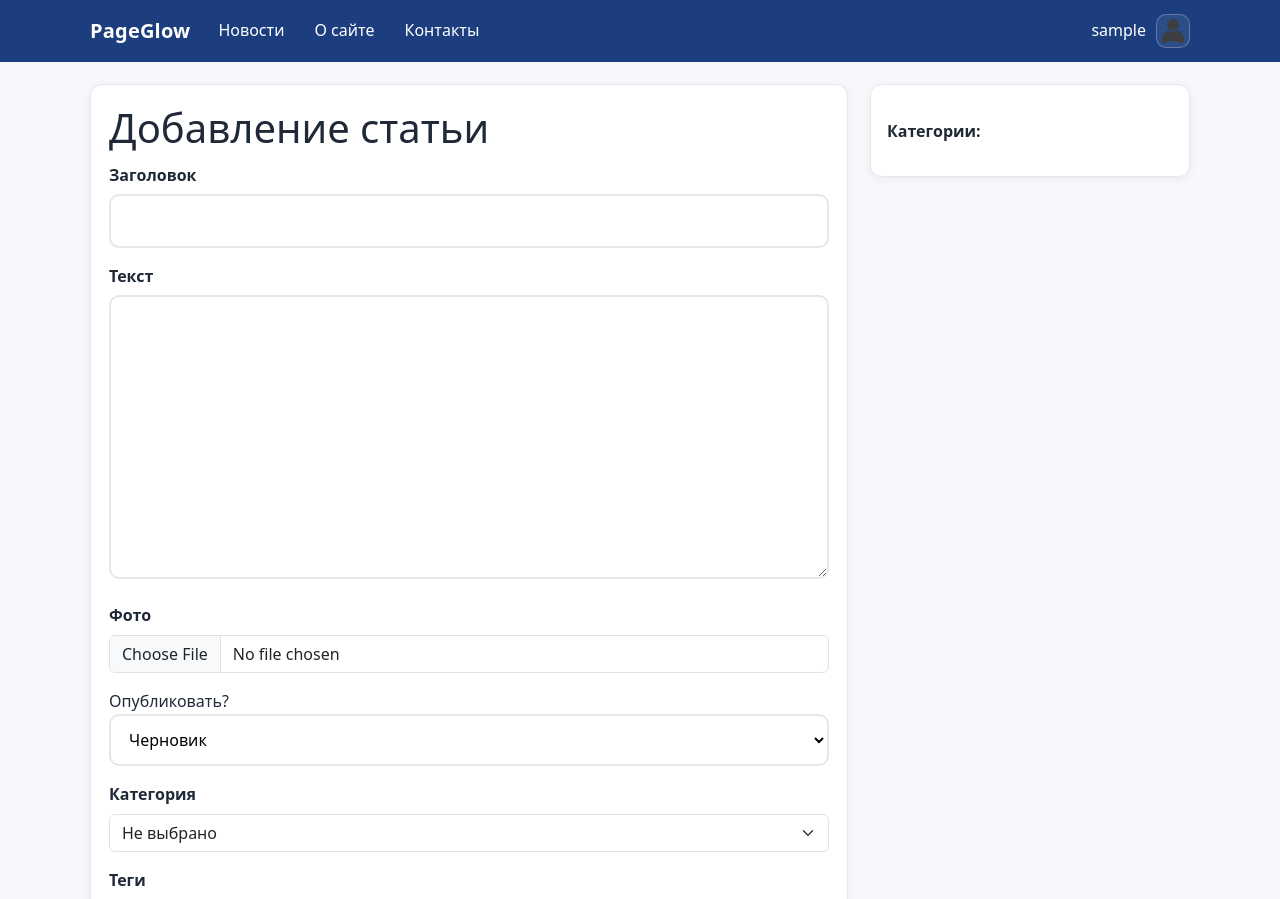
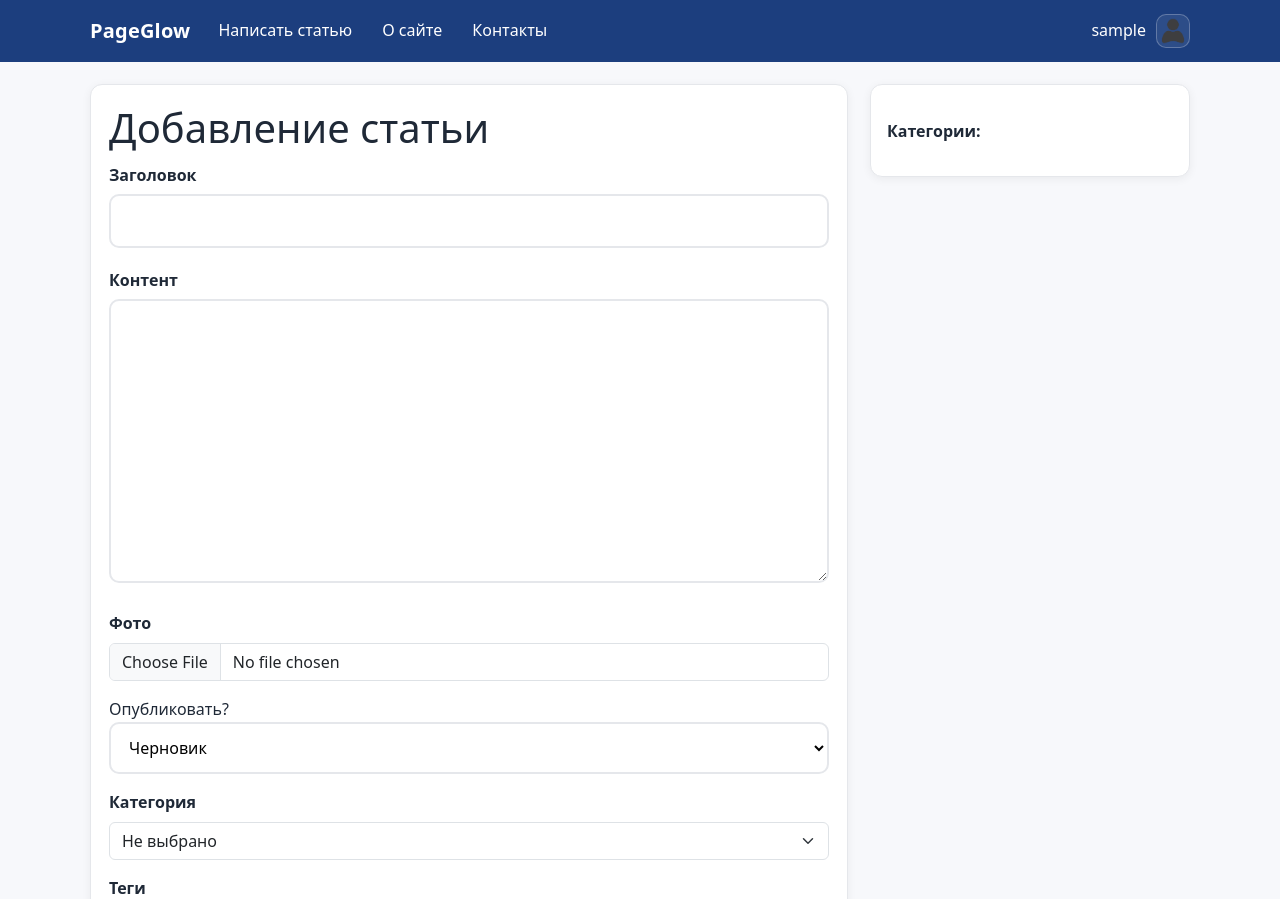
Before and after one commit to guseintarss/PageGlow3.0, a Django app: page /addpage/ in a window 1280 px wide. Shown: the top 899 px of the page. Run offline with Django 5.2, Linux system fonts and the light colour scheme; the visitor is signed in with stand-in values (Sample User, id 1); data that the repository does not hold is empty; some libraries are stand-ins or nearby versions.

Commit message:
обновленный редактор текста 2

```diff
--- a/PageGlow/main/forms.py
+++ b/PageGlow/main/forms.py
@@ -8,31 +8,22 @@ from .models import *
 
 class AddPostForm(forms.ModelForm):
     cat = forms.ModelChoiceField(queryset=Category.objects.all(), empty_label='Не выбрано', label='Категория', widget=forms.Select(attrs={'class': 'form-select'}))
-    content = forms.CharField(label='Текст', widget=CKEditor5Widget(config_name='default'))
+    content = forms.CharField(label='Контент', widget=CKEditor5Widget(config_name='default'))
 
-    # def __init__(self, *args, **kwargs):
-    #     super().__init__(*args, **kwargs)
-    #     self.fields["text"].required = False
+    def __init__(self, *args, **kwargs):
+        super().__init__(*args, **kwargs)
+        self.fields["content"].required = False
 
     class Meta:
         model = Post
         fields = ['title', 'content', 'photo', 'is_published', 'cat', 'tags']
         widgets = {
-            'content': CKEditor5Widget(config_name='default', attrs={'rows': 20, 'class': 'form-control', 'id': 'ckeditor-field'}),
             'photo': forms.ClearableFileInput(attrs={'class':'form-control'}),
             'tags': forms.SelectMultiple(attrs={'class':'form-control'}),
         }
     def clean_title(self):
         title = self.cleaned_data['title']
         return title
-
-    def clean_content(self):
-        content = self.cleaned_data.get('content')
-        try:
-            md(content)  # Проверка на валидность Markdown
-        except:
-            raise forms.ValidationError("Некорректный Markdown-синтаксис")
-        return content
 
 class UploadFileForm(forms.Form):
     file = forms.FileField(label='Файл',widget=forms.ClearableFileInput(attrs={'class': 'form-control'}))
--- a/PageGlow/main/models.py
+++ b/PageGlow/main/models.py
@@ -27,7 +27,7 @@ class Post(models.Model):
     title = models.CharField(max_length=255, verbose_name='Заголовок')
     slug = models.SlugField(max_length=255, unique=True, db_index=True, verbose_name='slug')
     photo = models.ImageField(upload_to='photos/%Y/%m/%d/', default=None, blank=True, null=True, verbose_name='Фото')
-    content = CKEditor5Field(blank=True, config_name='extends', verbose_name='Контент')
+    content = CKEditor5Field(blank=True, config_name='default', verbose_name='Контент')
     time_create = models.DateTimeField(auto_now_add=True, verbose_name='Время создания')
     time_update = models.DateTimeField(auto_now=True, verbose_name='Время изменения')
     is_published = models.BooleanField(choices=tuple(map(lambda x: (bool(x[0]), x[1]), Status.choices)), default=Status.DRAFT, verbose_name='Опубликовать?')
--- a/PageGlow/main/static/main/css/app.css
+++ b/PageGlow/main/static/main/css/app.css
@@ -117,6 +117,28 @@ a:hover{ text-decoration: underline; }
 .content{
   min-width: 0;
 }
+
+.post-content {
+    margin: 20px 0;
+}
+
+.post-content blockquote {
+    margin: 15px;
+    padding-left: 20px;
+    border-left: 4px solid #47a3ff;
+}
+
+.post-content pre {
+    background: #f4f4f4;
+    padding: 10px;
+    margin: 15px 0;
+}
+
+.post-content i {
+    font-style: italic;
+}
+
+
 .sidebar{
   position: sticky;
   top: 82px;
--- a/PageGlow/main/templates/main/addpage.html
+++ b/PageGlow/main/templates/main/addpage.html
@@ -1,5 +1,4 @@
 {% extends 'base.html' %}
-{% load main_extras %}
 
 {% block content %}
 <div class="post">
@@ -7,23 +6,19 @@
     <form class="article-form" action="" method="post" enctype="multipart/form-data">
         {% csrf_token %}
 
-
         <div class="form-error">{{ form.non_field_errors }}</div>
         {% for f in  form %}
-        {{ form.media }}
-        <div {% if forloop.counter == 2 %} id='editor-container'{% elif forloop.counter == 4 %} class=""{% endif %}>
-        <p><label {% if forloop.counter == 4 %}class="form-check-label" {%else%}class="form-label"{% endif %} for="{{ f.id_for_label }}">{{f.label}}</label>{{ f }}</p>
+        <div {% if forloop.counter == 2 %} id='editor-container' class="post-content" {% elif forloop.counter == 4 %} class=""{% endif %}>
+            <p><label {% if forloop.counter == 4 %}class="form-check-label" {%else%}class="form-label"{% endif %} for="{{ f.id_for_label }}">{{f.label}}</label>{{ f }}</p>
         </div>
         <div class="form-error">{{ f.errors }}</div>
         {% endfor %}
-
         <div class="form-actions">
             <p><button class="btn btn-primary" type="submit">Отправить</button></p>
         </div>
-
     </form>
 </div>
-
+{{ form.media }}
 {% endblock %}
 
 {% block extra_js %}
--- a/PageGlow/main/templates/main/index.html
+++ b/PageGlow/main/templates/main/index.html
@@ -15,6 +15,7 @@ fill="currentColor" viewBox="0 0 24 24" >
 </a>
 {% for p in posts %}
 <article class="post">
+    <div class="post-content">
         <div class="user-area">
             {% if p.author.photo %}
             <img class="user-avatar" src="{{ p.author.photo.url }}">
@@ -33,6 +34,7 @@ fill="currentColor" viewBox="0 0 24 24" >
         {% endautoescape %}
         <p class="meta">Категория: {{p.cat.name}} &bull; Дата: {{p.time_update|date:"d.m.Y"}}</p>
         <p><a class="read-more" href="{{ p.get_absolute_url }}">Читать далее→</a></p>
+    </div>
 </article>
 {% endfor %}
 {% endblock %}
--- a/PageGlow/main/utils.py
+++ b/PageGlow/main/utils.py
@@ -1,7 +1,7 @@
 from PageGlow import settings
 
 menu = [
-    {'title': "Новости", 'url_name': 'addpage'},
+    {'title': "Написать статью", 'url_name': 'addpage'},
     {'title': "О сайте", 'url_name': 'about'},
     {'title': "Контакты", 'url_name': 'contact'},
 ]
--- a/PageGlow/main/views.py
+++ b/PageGlow/main/views.py
@@ -1,5 +1,6 @@
 from gc import get_objects
 
+from bleach import clean
 from django.contrib.messages.views import SuccessMessageMixin
 from django.views.generic.edit import FormMixin, DeleteView
 from requests import Response
@@ -74,7 +75,15 @@ class ShowPost(FormMixin, DataMixin, DetailView):
         return super().form_valid(form)
 
     def get_object(self, queryset=None):
-        return get_object_or_404(Post.published, slug=self.kwargs[self.slug_url_kwarg])
+        post = get_object_or_404(Post.published, slug=self.kwargs[self.slug_url_kwarg])
+        allowed_tags = [
+            'p', 'h1', 'h2', 'h3', 'h4', 'h5', 'h6',
+            'ul', 'ol', 'li', 'strong', 'em', 'a', 'img',
+            'blockquote', 'code', 'pre', 'i'
+        ]
+
+        post.content = clean(post.content, tags=allowed_tags)
+        return post
 
 
 @login_required
```
Also changed, not shown: PageGlow/PageGlow/settings.py (+5 -5 lines), PageGlow/main/templates/main/post.html (+10 -6 lines), PageGlow/users/templates/users/profile.html (+6 -4 lines). Lines whose indentation alone changed are shown as unchanged.
